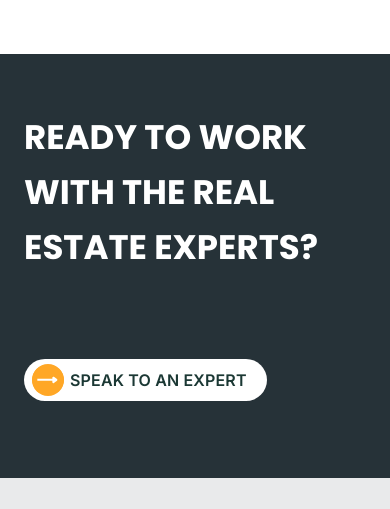
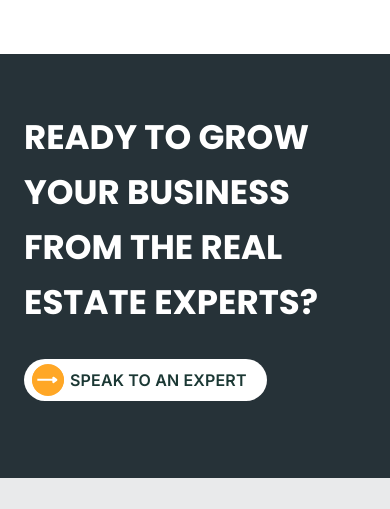
Before and after one commit to kelvinmathew/sold, a website: page insights-details.html in a window 390 px wide. Shown: the part 3040-3549 px from the top of the page. Drawn offline with nearby package versions, Linux system fonts and the light colour scheme; a web font is replaced by a local one.

Commit message:
Commit latest local updates

```diff
--- a/css/insights-details.css
+++ b/css/insights-details.css
@@ -1059,6 +1059,10 @@
     color: #FFFFFF !important;
   }
 
+  .insights-details-page-body .cs-pre-footer .insights-mobile-pre-footer-title {
+    color: #FFFFFF !important;
+  }
+
   .insights-details-page-body .cs-pre-footer .btn-pre-footer {
     position: absolute !important;
     top: 305px !important;
--- a/insights-details.html
+++ b/insights-details.html
@@ -253,7 +253,8 @@
         <div class="pre-footer-inner">
           <h2 class="pre-footer-title">
             <span class="d-none d-lg-block">READY TO WORK WITH THE<br>REAL ESTATE EXPERTS?</span>
-            <span class="d-lg-none">READY TO WORK<br>WITH THE REAL<br>ESTATE EXPERTS?</span>
+            <span class="d-lg-none insights-mobile-pre-footer-title">READY TO GROW YOUR BUSINESS FROM THE REAL ESTATE
+              EXPERTS?</span>
           </h2>
           <a href="#" class="btn-pre-footer">
             <span class="icon-circle">
```
